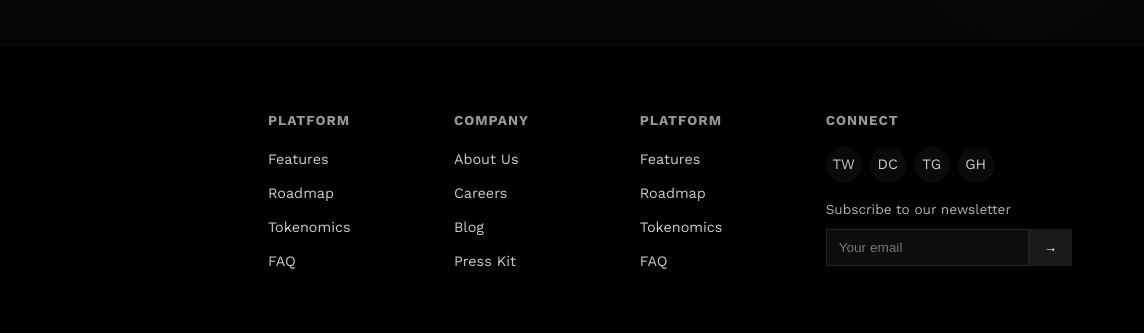
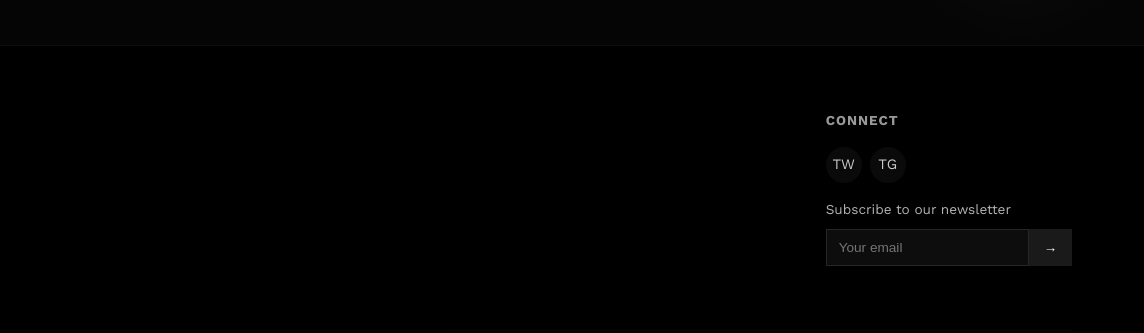
Before and after one commit to Saizuo/recon, a plain HTML site: page index.html in a window 1280 px wide. Shown: the part 6544-6877 px from the top of the page, 136-1280 px from the left. Drawn offline with nearby package versions, Linux system fonts and the light colour scheme.

Commit message:
Update index.html

```diff
--- a/index.html
+++ b/index.html
@@ -485,43 +485,14 @@
             </div>
 
             <div class="footer-nav">
-                <div class="footer-nav-column">
-                    <h4>PLATFORM</h4>
-                    <ul>
-                        <li><a href="#features">Features</a></li>
-                        <li><a href="#roadmap">Roadmap</a></li>
-                        <li><a href="#tokenomics">Tokenomics</a></li>
-                        <li><a href="#faq">FAQ</a></li>
-                    </ul>
-                </div>
+            <div class="footer-spacer"></div>
 
-                <div class="footer-nav-column">
-                    <h4>COMPANY</h4>
-                    <ul>
-                        <li><a href="#">About Us</a></li>
-                        <li><a href="#">Careers</a></li>
-                        <li><a href="#">Blog</a></li>
-                        <li><a href="#">Press Kit</a></li>
-                    </ul>
-                </div>
-
-                <div class="footer-nav-column">
-                    <h4>PLATFORM</h4>
-                    <ul>
-                        <li><a href="#features">Features</a></li>
-                        <li><a href="#roadmap">Roadmap</a></li>
-                        <li><a href="#tokenomics">Tokenomics</a></li>
-                        <li><a href="#faq">FAQ</a></li>
-                    </ul>
-                </div>
 
             <div class="footer-nav-column">
                 <h4>CONNECT</h4>
                 <div class="social-links">
                 <a href="#" class="social-link">TW</a>
-                        <a href="#" class="social-link">DC</a>
                 <a href="#" class="social-link">TG</a>
-                        <a href="#" class="social-link">GH</a>
                 </div>
                 <div class="newsletter">
                 <p>Subscribe to our newsletter</p>
```
Lines whose indentation alone changed are shown as unchanged.
